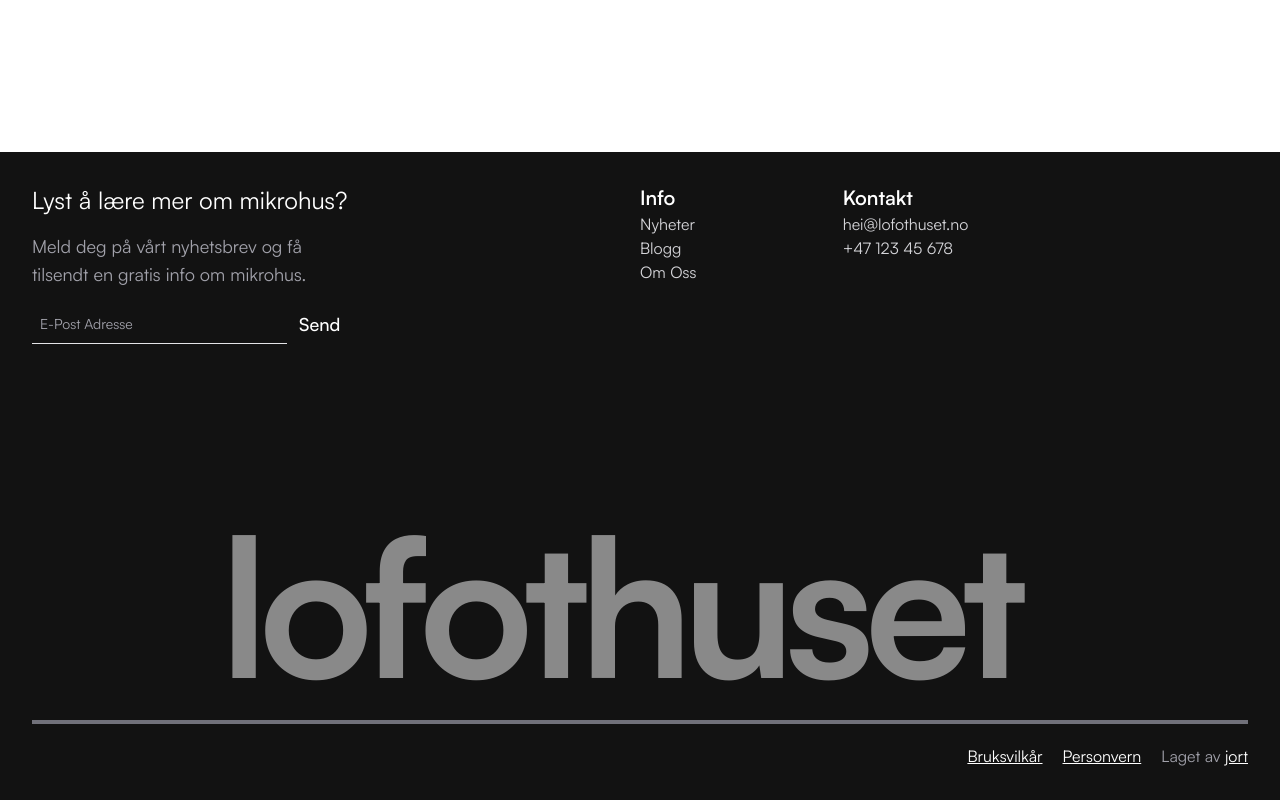
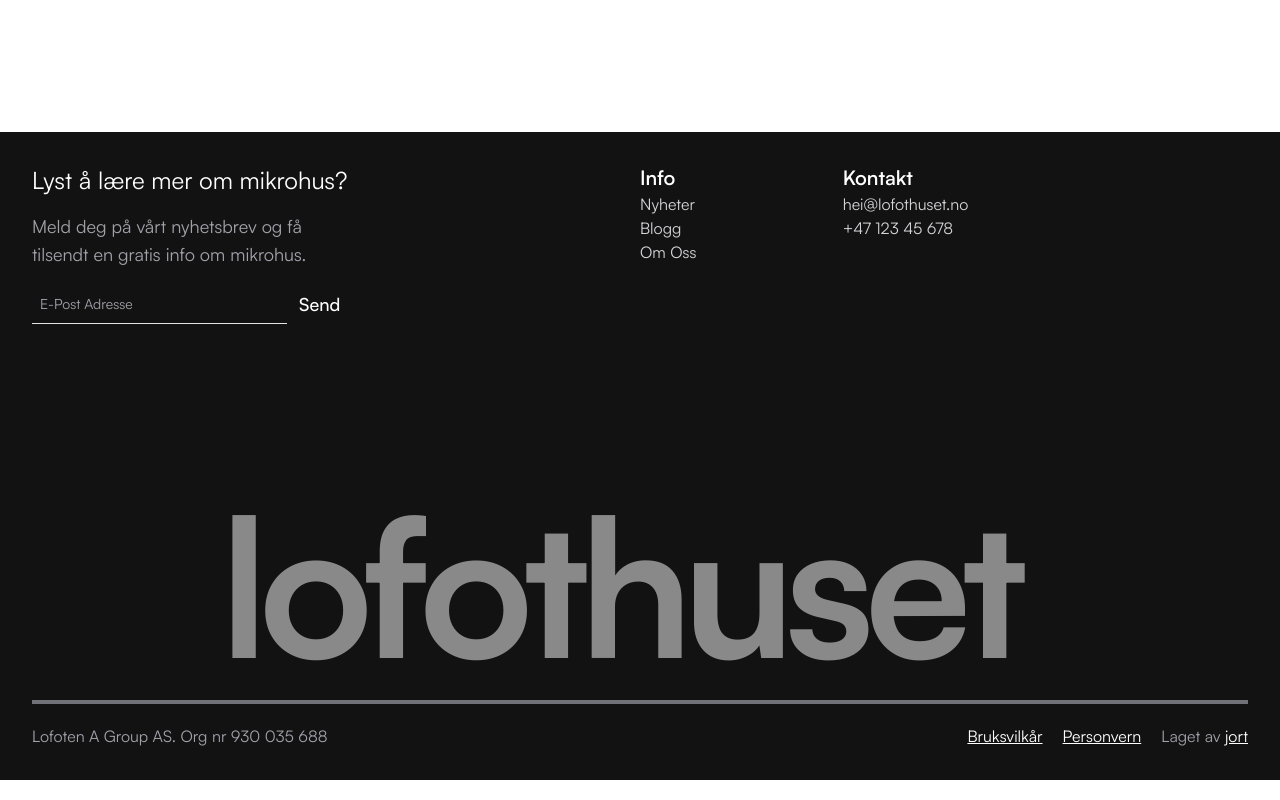
Before and after one commit to tariknh/lofothuset, a Next.js app: page /om-oss in a window 1280 px wide. Shown: the part 4697-5497 px from the top of the page. Built offline with nearby package versions, Linux system fonts and the light colour scheme.

Commit message:
FAQ update

```diff
--- a/app/Static/FAQ.json
+++ b/app/Static/FAQ.json
@@ -34,7 +34,7 @@
     },
     {
       "question": "Hvor lang tid tar det fra jeg bestiller til jeg får mikrohuset?",
-      "answer": "Fra bestilling til levering varierer tiden avhengig av design og tilpasninger du velger. Vanligvis tar det mellom 3 til 6 måneder. Vi jobber hardt for å sikre at du får ditt drømmehus så raskt som mulig, uten å gå på kompromiss med kvaliteten."
+      "answer": "Fra bestilling til levering varierer tiden avhengig av design og tilpasninger du velger. Vanligvis tar det mellom 2 til 4 måneder. Vi jobber hardt for å sikre at du får ditt drømmehus så raskt som mulig, uten å gå på kompromiss med kvaliteten."
     }
   ]
 }
--- a/app/Static/Folk.json
+++ b/app/Static/Folk.json
@@ -2,7 +2,7 @@
   "team": [
     {
       "name": "Harald Kjeldaas",
-      "phone": "12345678",
+      "phone": "98283501",
       "mail": "harald@lofothuset.no",
       "position": "Daglig leder og salgsansvarlig",
       "description": "Har 25 år i byggevarhandel som salgssjef og dagligleder. Har du stort eller lite prosjekt hva angår små hus. Er jeg den rette å snakke med.",
@@ -10,7 +10,7 @@
     },
     {
       "name": "Yavuz Karaboga",
-      "phone": "12345678",
+      "phone": "",
       "mail": "yavuz@lofothuset.no",
       "position": "Utdannelse fra BI Oslo innen forretningsjus",
       "description": "Har jobbet innenfor bank, forsikring, eiendom og helse. Bodd i Norge i 25 år, er nå fast bosatt i Tyrkia og driver med salg av minihus til både norske så vel som utenlandske kunder.",
--- a/components/sections/Footer.tsx
+++ b/components/sections/Footer.tsx
@@ -40,7 +40,13 @@ function Footer() {
       </div>
       <div className="border-t-4 col-span-full row-start-4 w-full border-zinc-500"></div>
 
-      <div className="flex col-span-full md:mt-5 row-start-5 w-full justify-evenly sm:justify-end sm:gap-5">
+      <div className="flex col-span-full md:mt-5 row-start-5 w-full justify-evenly sm:justify-between sm:gap-5">
+        <div>
+          <span className="text-zinc-400">
+            Lofoten A Group AS. Org nr 930 035 688
+          </span>
+        </div>
+        <div className="justify-evenly sm:gap-5 flex">
           <span className="underline">Bruksvilkår</span>
           <span className="underline">Personvern</span>
           <span className="text-zinc-400">
@@ -50,6 +56,7 @@ function Footer() {
             </span>
           </span>
         </div>
+      </div>
     </footer>
   );
 }
--- a/components/sections/Hero.tsx
+++ b/components/sections/Hero.tsx
@@ -8,7 +8,11 @@ import AnimatedHero, {
 function Hero() {
   return (
     <section id="hero" className="w-full relative">
-      <div className="p-8 lg:p-16 grid  h-screen grid-rows-12 absolute z-10 text-white w-full">
+      <div
+        data-scroll
+        data-scroll-speed="-.1"
+        className="p-8 lg:p-16 grid  h-screen grid-rows-12 absolute z-10 text-white w-full"
+      >
         <AnimatedHero />
         <h2 className="col-span-full scroll-m-20 text-4xl tracking-tight row-start-11 lg:row-start-12">
           <AnimatedLetters text="Smart, bærekraftig mikrohus. Levert." />
--- a/components/ui/Animations/AnimatedHero.tsx
+++ b/components/ui/Animations/AnimatedHero.tsx
@@ -89,7 +89,7 @@ export const AnimatedLetters = ({
   const isInView = useInView(ref, { once: true });
   return (
     <motion.span
-      className={`flex overflow-hidden leading-none pb-2 flex-wrap text-balance ${
+      className={`${className} flex overflow-hidden leading-none pb-2 flex-wrap text-balance ${
         center && "justify-center"
       }`}
       variants={banner}
@@ -154,7 +154,7 @@ export const AnimatedLines = ({
 
 const AnimatedHero = () => {
   return (
-    <motion.div className="flex flex-col row-start-2 row-span-auto lg:row-start-2 z-50 scroll-m-20 text-5xl font-medium tracking-tight md:text-7xl lg:text-8xl h-fit">
+    <motion.div className="flex flex-col overflow-hidden row-start-2 row-span-auto lg:row-start-2 z-50 scroll-m-20 text-5xl font-medium tracking-tight md:text-7xl lg:text-8xl h-fit">
       <AnimatedLetters text="Opplev storhet" />
       <AnimatedLetters text="i mikrohus" />
     </motion.div>
```
Lines whose indentation alone changed are shown as unchanged.
